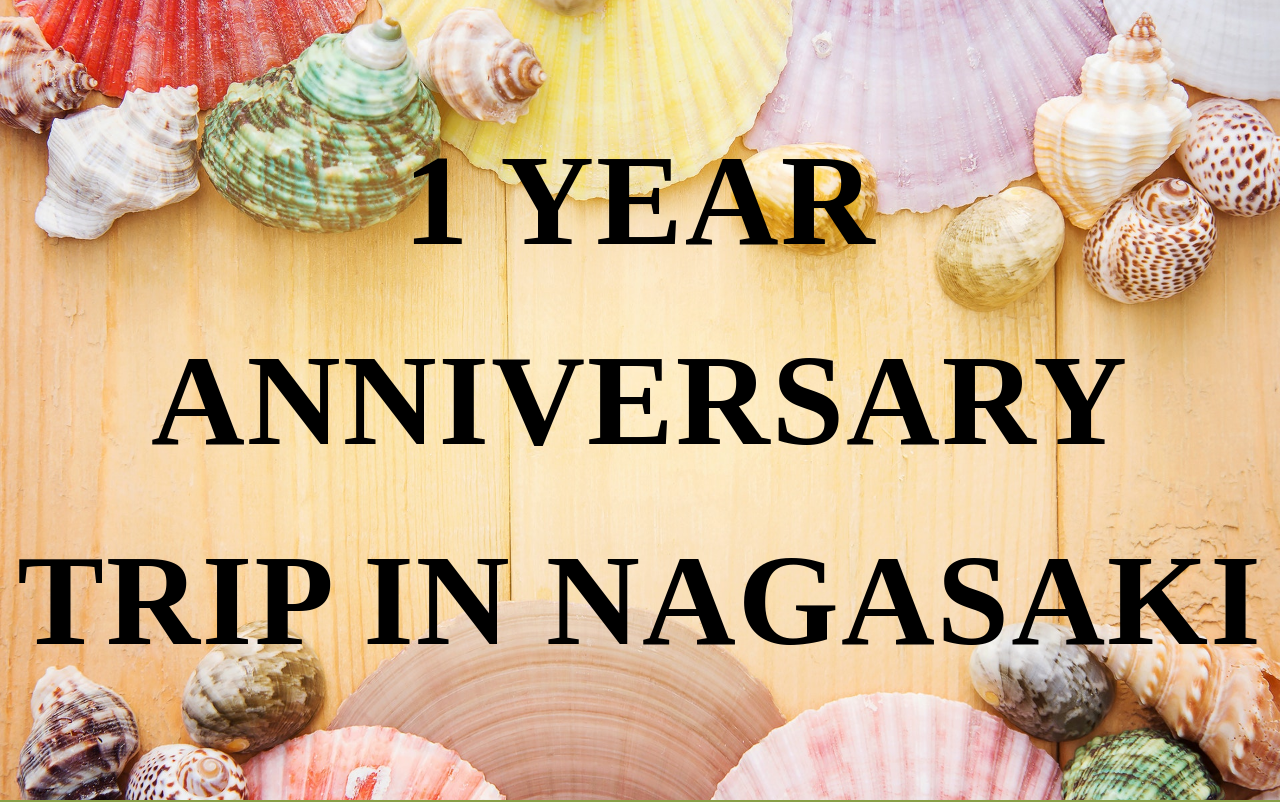
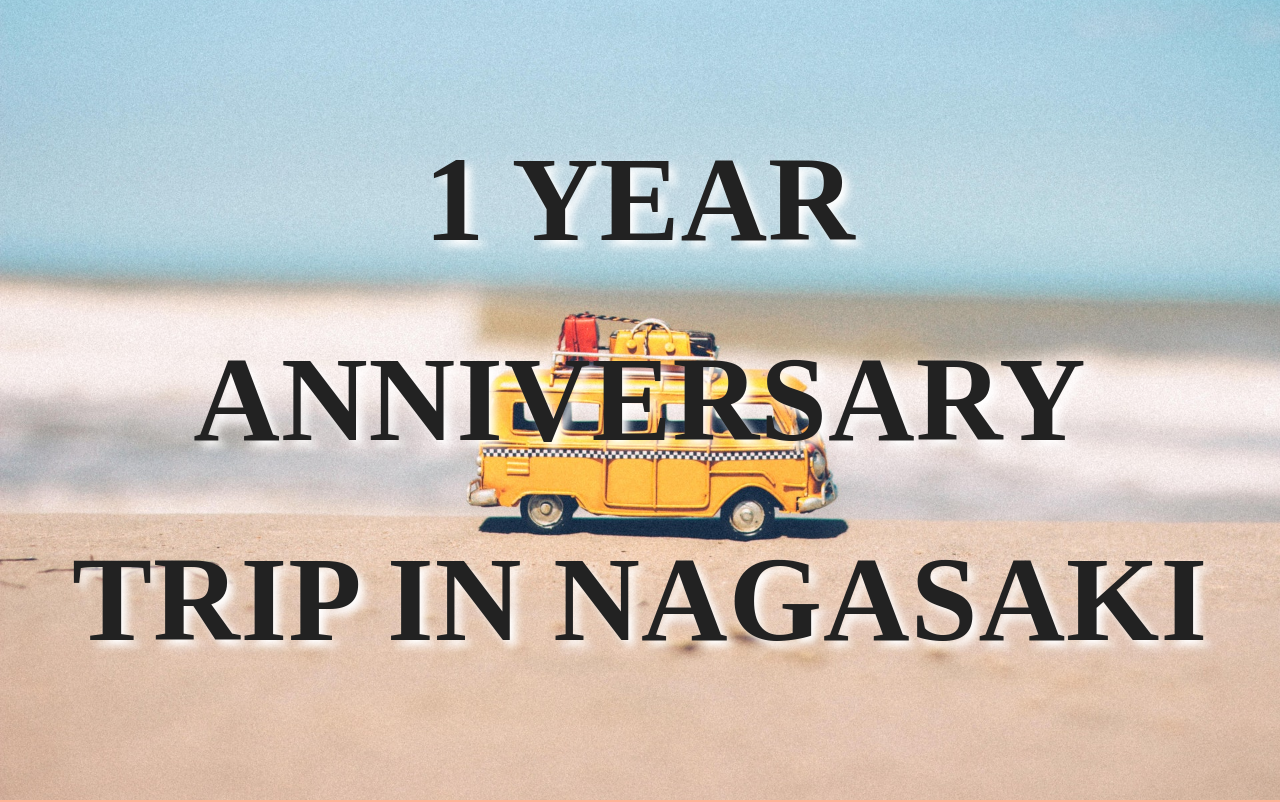
Before and after one commit to YukaNagatomo/nagasaki-trip, a plain HTML site: page index.html in a window 1280 px wide. Shown: the top 802 px of the page. Drawn offline with Linux system fonts and the light colour scheme; a web font is replaced by a local one.

Commit message:
change color

```diff
--- a/style.css
+++ b/style.css
@@ -33,7 +33,7 @@ section h1 {
 #top {
   height: 100vh;
   position: relative;
-  background-image: url(top2.jpeg);
+  background-image: url(top.jpeg);
   background-size: cover;
   background-position: center center;
 }
@@ -46,10 +46,11 @@ section h1 {
   transform: translateY(-50%) translateX(-50%);
   -webkit- transform: translateY(-50%) translateX(-50%);
   font-family: "HeavyTrip";
-  letter-spacing: 2px;
-  font-size: 130px;
-  color: #000;
+  letter-spacing: 1px;
+  font-size: 120px;
+  color: #222;
   line-height: 200px;
+  text-shadow: 6px 6px 8px #fff;
 }
 
 table {
@@ -75,16 +76,16 @@ table span {
 }
 
 #day1 {
-  background-color: #879E46;
+  background-color: #FEB396;
   padding: 70px 0;
 }
 
 #day2 {
-  background-color: #FEBD3D;
+  background-color: #AED4D5;
   padding: 70px 0;
 }
 
 #day3 {
-  background-color: #E57B87;
+  background-color: #F9CC88;
   padding: 70px 0;
 }
```
